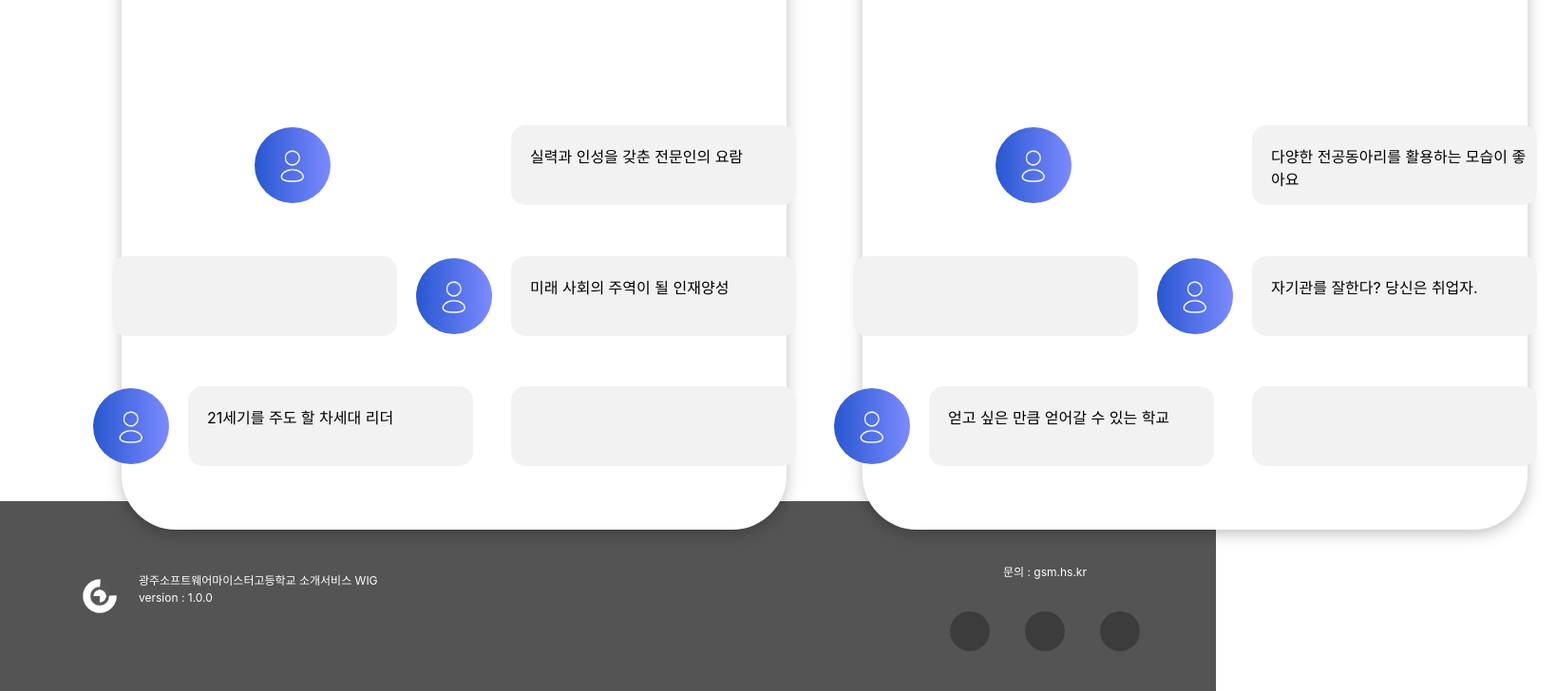
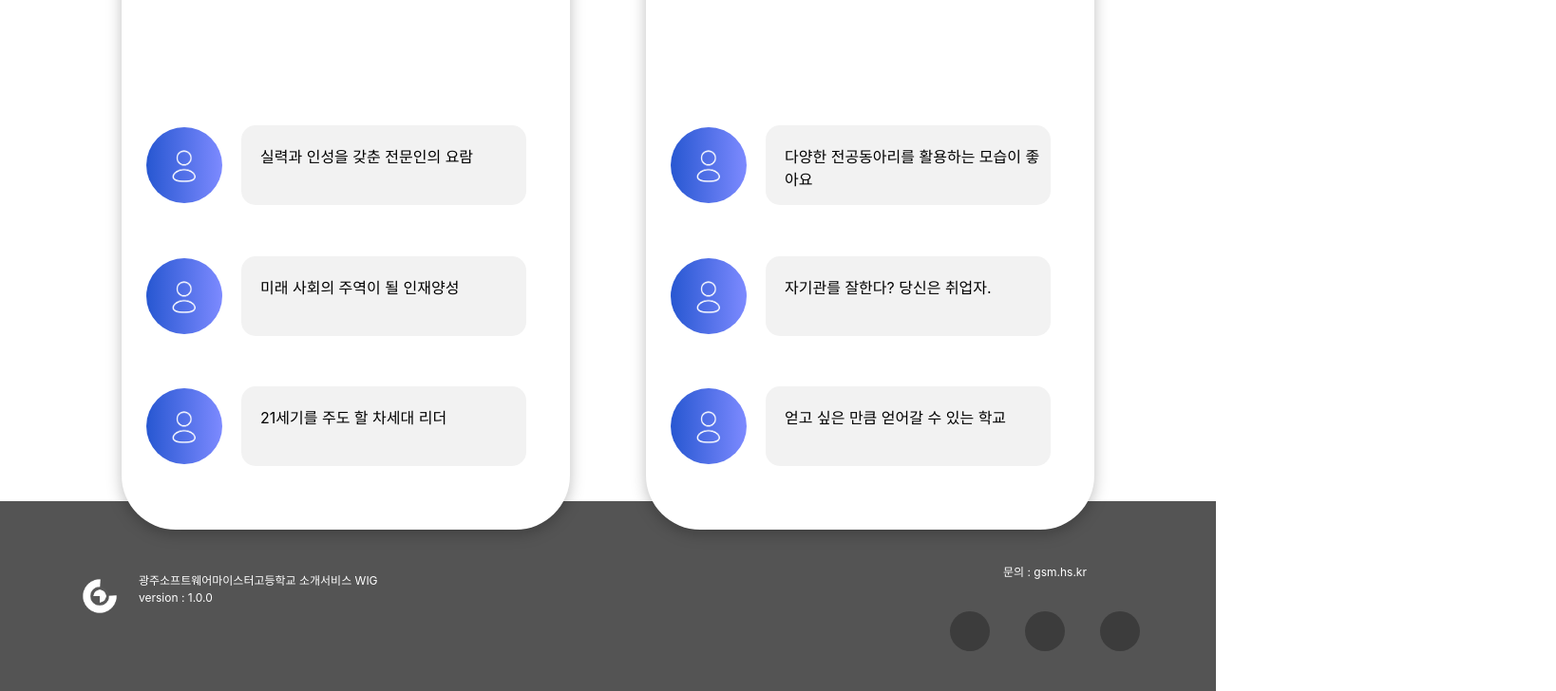
Before and after one commit to Cinabro-GSM/WIG-Client, a Next.js app: page / in a window 1280 px wide. Shown: the part 1472-2200 px from the top of the page at 95% size, 1638 px wide, since content can reach past the window. Built offline with nearby package versions, Linux system fonts and the light colour scheme; no server answers.

Commit message:
fix : delete unused tag

```diff
--- a/src/components/OpinionList.js
+++ b/src/components/OpinionList.js
@@ -111,7 +111,6 @@ export const OpinionList = () => {
                 <Opinions>실력과 인성을 갖춘 전문인의 요람</Opinions>
               </Lists>
               <Lists className="two">
-                <Opinions />
                 <Dot>
                   <Profile src="/image/Profile.png" />
                 </Dot>
@@ -122,7 +121,6 @@ export const OpinionList = () => {
                   <Profile src="/image/Profile.png" />
                 </Dot>
                 <Opinions>21세기를 주도 할 차세대 리더</Opinions>
-                <Opinions />
               </Lists>
             </ListWrapper>
           </OpinionListWrapper>
@@ -139,7 +137,6 @@ export const OpinionList = () => {
                 <Opinions>다양한 전공동아리를 활용하는 모습이 좋아요</Opinions>
               </Lists>
               <Lists className="two">
-                <Opinions />
                 <Dot>
                   <Profile src="/image/Profile.png" />
                 </Dot>
@@ -150,7 +147,6 @@ export const OpinionList = () => {
                   <Profile src="/image/Profile.png" />
                 </Dot>
                 <Opinions>얻고 싶은 만큼 얻어갈 수 있는 학교</Opinions>
-                <Opinions />
               </Lists>
             </ListWrapper>
           </OpinionListWrapper>
```
